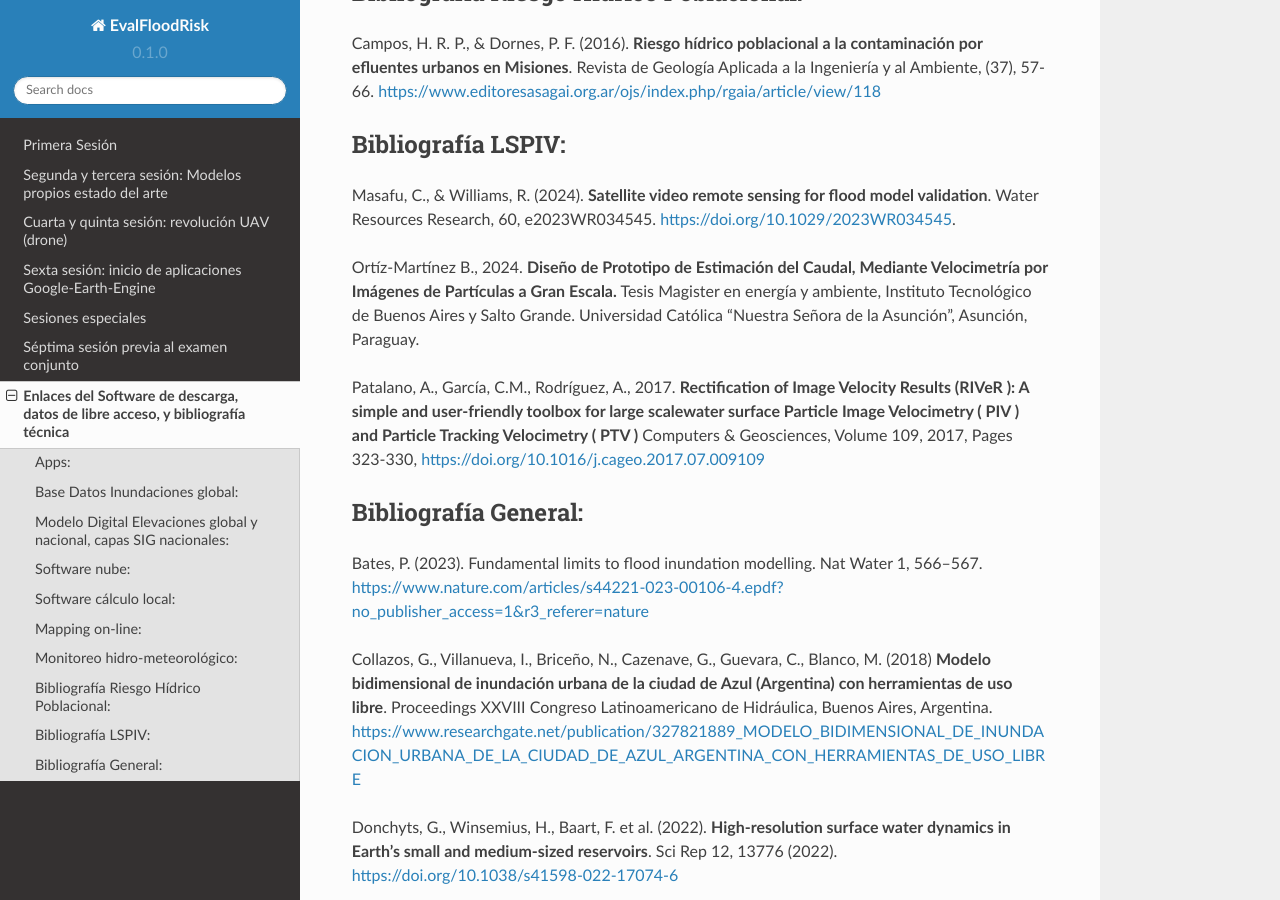
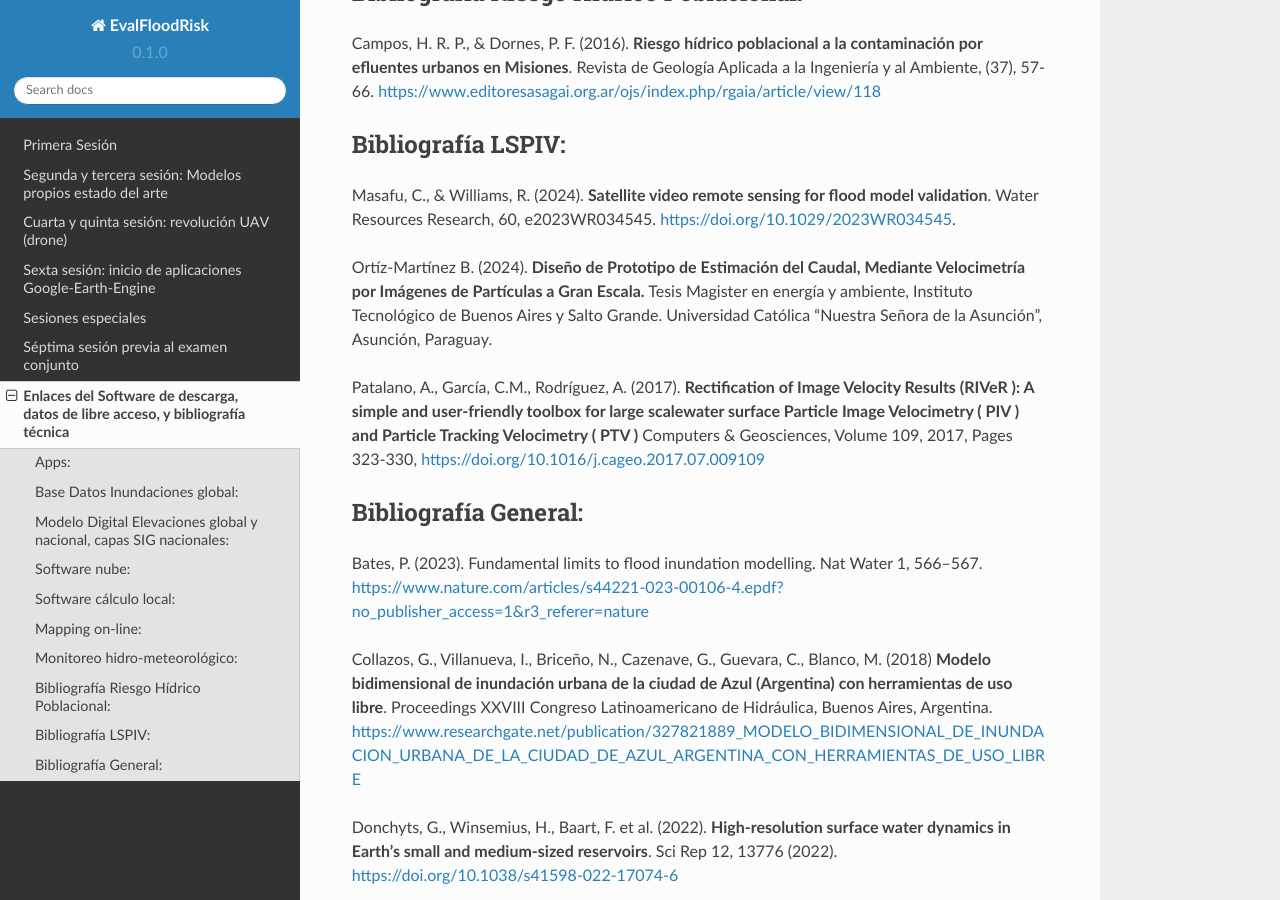
Before and after one commit to ivillamadrid/EvalFloodRisk_RSSWE, a Sphinx documentation site: the page built from docs/source/software.rst, in a window 1280 px wide and 900 px high, scrolled down 1221 px. Built offline with Sphinx 7.4.7 and the Read the Docs theme 2.0.0, drawn with Linux system fonts in a browser that asks for light colours.

```diff
--- a/docs/source/software.rst
+++ b/docs/source/software.rst
@@ -65,10 +65,10 @@ Bibliografía LSPIV:
 Masafu, C., & Williams, R. (2024). **Satellite video remote sensing for flood model validation**. Water Resources
 Research, 60, e2023WR034545. https://doi.org/10.1029/2023WR034545.
 
-Ortíz-Martínez B., 2024. **Diseño de Prototipo de Estimación del Caudal, Mediante Velocimetría por Imágenes de Partículas a Gran Escala.** Tesis
+Ortíz-Martínez B. (2024). **Diseño de Prototipo de Estimación del Caudal, Mediante Velocimetría por Imágenes de Partículas a Gran Escala.** Tesis
 Magister en energía y ambiente, Instituto Tecnológico de Buenos Aires y Salto Grande. Universidad Católica “Nuestra Señora de la Asunción”, Asunción, Paraguay.
 
-Patalano, A., García, C.M., Rodríguez, A., 2017. **Rectification of Image Velocity Results (RIVeR ): A simple and user-friendly toolbox for large scalewater surface Particle Image Velocimetry ( PIV ) and Particle Tracking Velocimetry ( PTV )** Computers & Geosciences, Volume 109,
+Patalano, A., García, C.M., Rodríguez, A. (2017). **Rectification of Image Velocity Results (RIVeR ): A simple and user-friendly toolbox for large scalewater surface Particle Image Velocimetry ( PIV ) and Particle Tracking Velocimetry ( PTV )** Computers & Geosciences, Volume 109,
 2017, Pages 323-330, https://doi.org/10.1016/j.cageo.2017.07.009109
 
 Bibliografía General:
```
